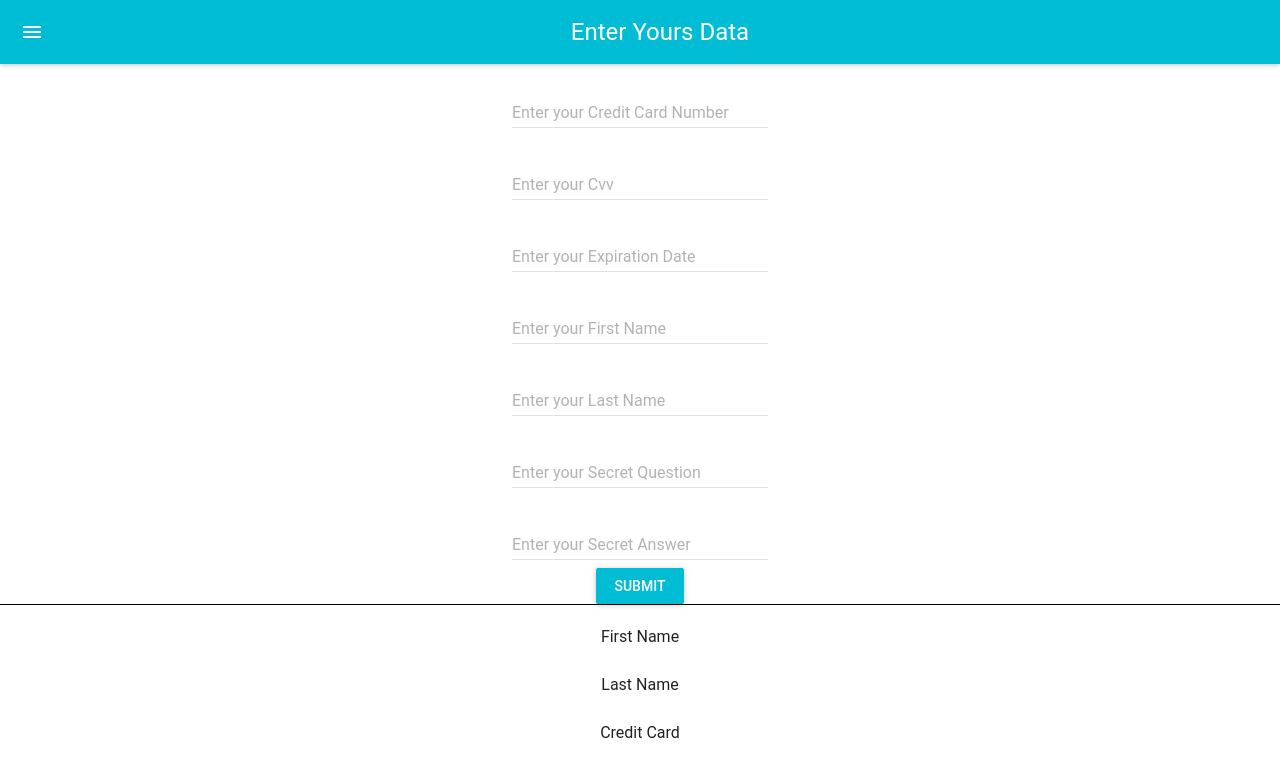
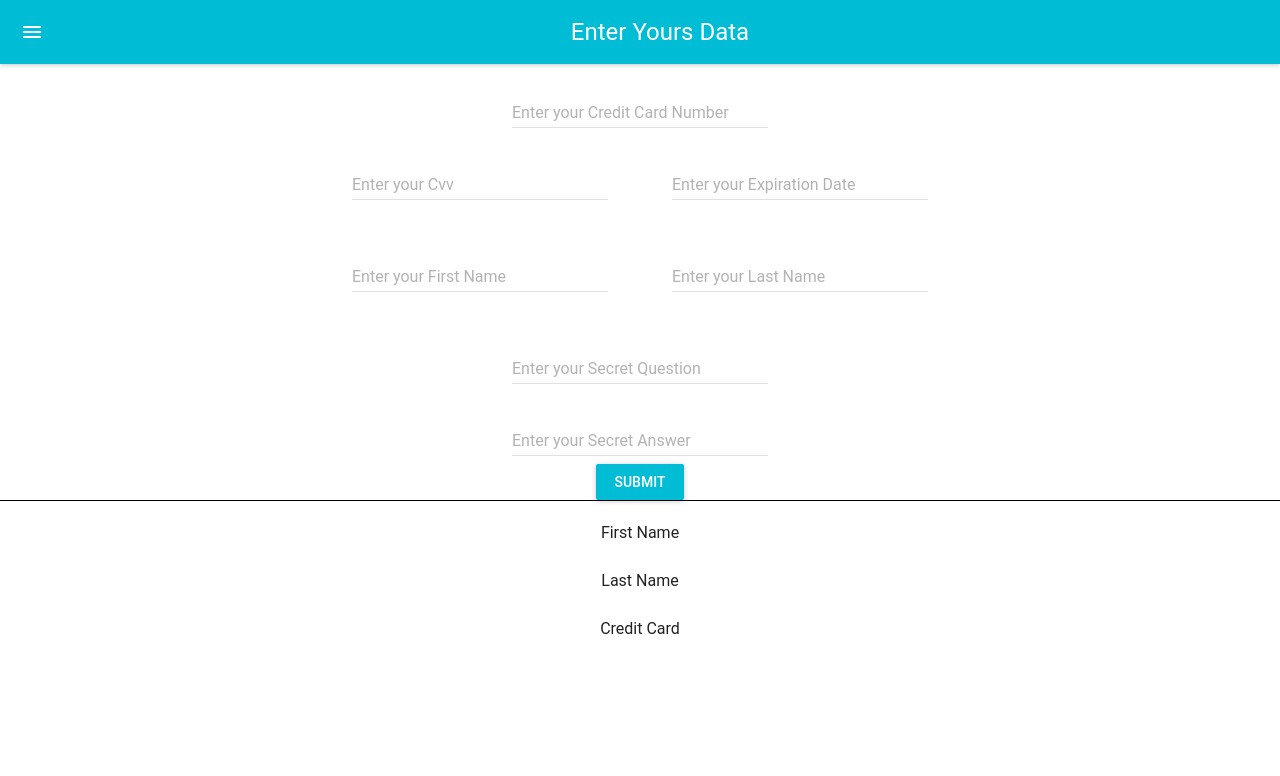
Before and after one commit to animmore/react-project2-solvecare, a React (Create React App) app: page / in a window 1280 px wide. Shown: the top 776 px of the page. Built offline with nearby package versions, Linux system fonts and the light colour scheme.

Commit message:
add flex

```diff
--- a/src/App.css
+++ b/src/App.css
@@ -25,3 +25,12 @@
   padding-top: 20px;
   border-top: 1px solid black;
 }
+
+.container {
+  display: flex;
+  justify-content: center;
+}
+
+.field {
+  margin-right: 4rem;
+}
--- a/src/App.js
+++ b/src/App.js
@@ -3,7 +3,6 @@ import './App.css';
 
 import { SubmitForm } from './components/SubmitForm'
 import FormUserDetails from './components/FormUserDetails';
-
 
 
 export class App extends React.Component {
@@ -48,5 +47,4 @@ export class App extends React.Component {
     )
   }
 }
-
 export default App;
--- a/src/components/FormUserDetails.js
+++ b/src/components/FormUserDetails.js
@@ -33,14 +33,12 @@ export class FormUserDetails extends Component {
 
     onInputChange = event => {
         const { name, value } = event.target
-
         this.setState({ [name]: value })
     }
 
     onSubmit = () => {
         const { firstName, lastName, creditCardNumber } = this.state
         const { enteredData } = this.props
-
         enteredData(firstName, lastName, creditCardNumber)
     }
 
@@ -58,7 +56,9 @@ export class FormUserDetails extends Component {
                         onChange={ this.onInputChange }
                     />
                         <br/>
-                    <TextField
+
+                      <div className='container'>
+                    <TextField className='field'
                         hintText =  'Cvv code'
                         floatingLabelText = 'Enter your Cvv'
                         defaultValue = {this.state.cvv}
@@ -73,8 +73,11 @@ export class FormUserDetails extends Component {
                         name={ 'expirationDate' }
                         onChange={ this.onInputChange }
                     />
+                    </div>
+
                     <br/>
-                    <TextField
+                    <div className='container'>
+                    <TextField className='field'
                         hintText =  'First Name'
                         floatingLabelText = 'Enter your First Name'
                         defaultValue = {this.state.firstName}
@@ -89,6 +92,7 @@ export class FormUserDetails extends Component {
                         name={ 'lastName' }
                         onChange={ this.onInputChange }
                     />
+                    </div>
                     <br/>
                     <TextField
                         hintText =  'Secret Question'
```
